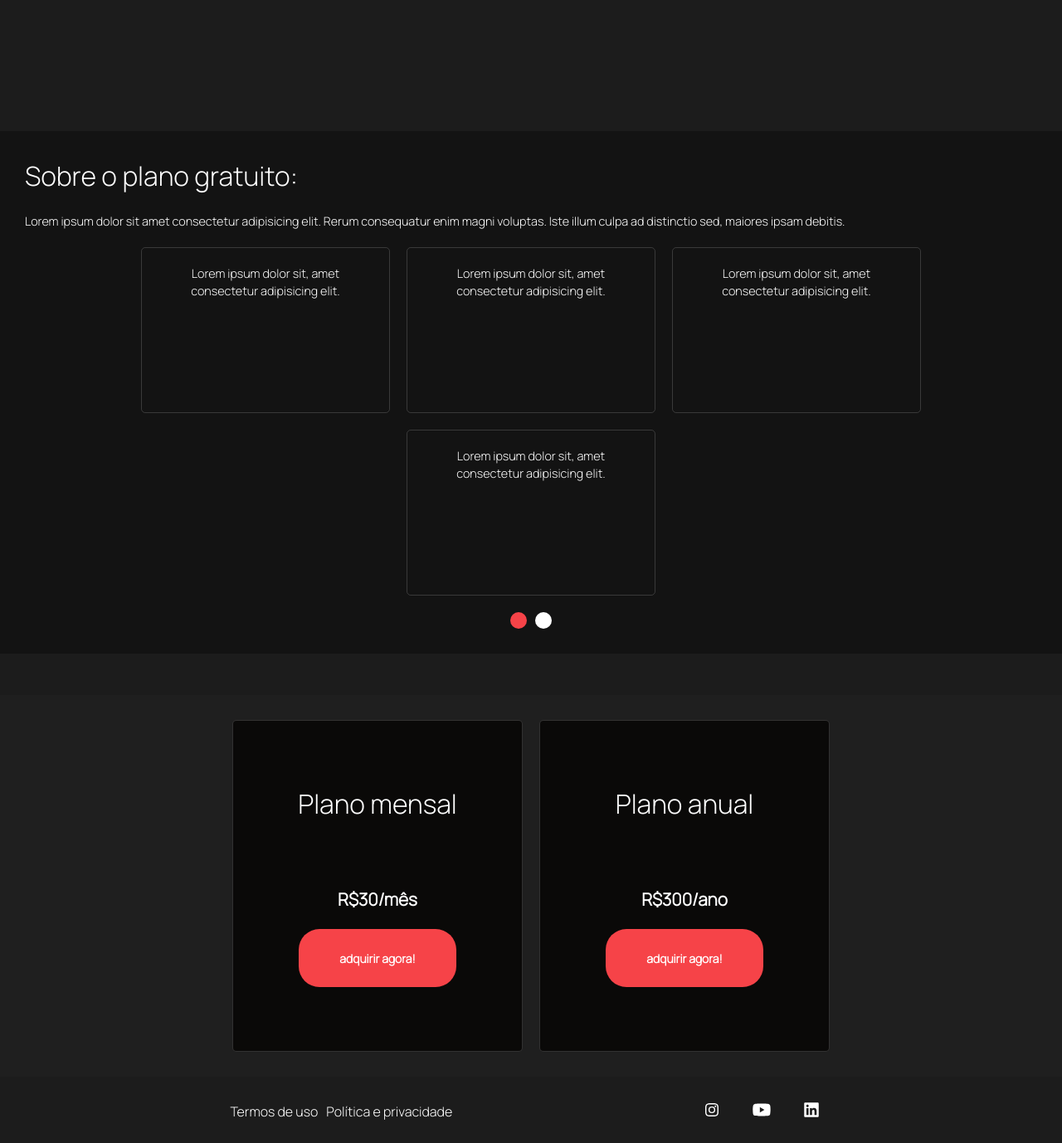
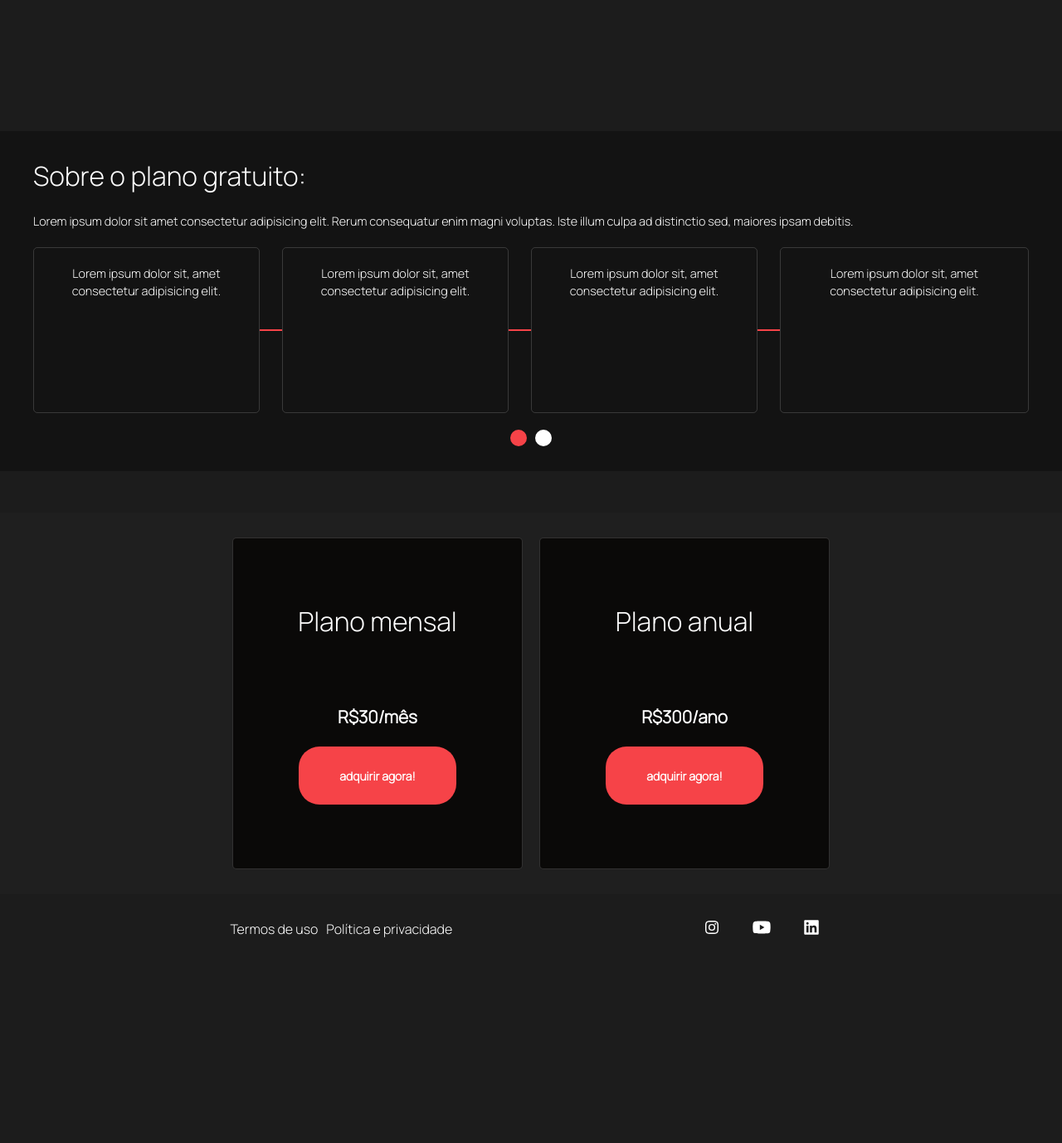
Before and after one commit to JoaoPedroSarmento/JoaoPedroSarmento.github.io, a PHP site: page / in a window 1280 px wide. Shown: the part 652-2030 px from the top of the page at 83% size. After the commit the page ends 1782 px from the top, so only its background shows below. Run offline with PHP 8.4, Linux system fonts and the light colour scheme.

Commit message:
Projeto site

```diff
--- a/projetoSite/estilos/containerContent/containerContent.css
+++ b/projetoSite/estilos/containerContent/containerContent.css
@@ -1,21 +1,20 @@
 /* Conteúdo do container*/
-
 .container-content-1 {
-  width: 300px;
+  flex: 0 1 300px;
   height: 200px;
   cursor: pointer;
   border: 1px solid var(--cinza-2);
   border-radius: 5px;
 }
 .container-content-2 {
-  width: 350px;
+  flex: 0 1 350px;
   height: 400px;
   border-radius: 5px;
   background-color: var(--preto-7);
   border: 1px solid var(--cinza-2);
 }
 .container-content-drop-dow-menu {
-  width: 95%;
+  flex: 0 1 95%;
   height: 40px;
   border-top: inherit;
 }
@@ -26,7 +25,7 @@
 .container-content-3 {
   cursor: pointer;
   border-radius: 5px;
-  width: 200px;
+  flex: 0 1 200px;
   padding: 5px;
   background: var(--cor-navegacao);
   transition: 0.5s ease;
@@ -35,7 +34,7 @@
   background: var(--cinza-2);
 }
 .container-content-4 {
-  width: 200px;
+  flex: 0 1 200px;
   height: 300px;
   border-radius: 5px;
   background: var(--preto-1);
@@ -51,10 +50,10 @@
 .container-content-2:hover {
   backdrop-filter: blur(200px);
 }
-@media (max-width: 500px) {
+@media (max-width:  500px) {
   .container-content-1,
   .container-content-2 {
-    width: 250px;
+    flex: 0 1 250px;
     height: 250px;
   }
 }
--- a/projetoSite/estilos/flex/flex.css
+++ b/projetoSite/estilos/flex/flex.css
@@ -1,3 +1,7 @@
-.flex-grow{
-    flex-grow: 1;
+.flex-grow {
+  flex-grow: 1;
 }
+
+.flex-0-1-100vw {
+  flex: 0 1 100vw;
+}
--- a/projetoSite/estilos/main/main.css
+++ b/projetoSite/estilos/main/main.css
@@ -102,17 +102,75 @@ a img {
   }
 }
 
-.menu {
-  z-index: 999;
-  width: 400px;
-  height: 40px;
-  -webkit-backdrop-filter: blur(16px);
-  backdrop-filter: blur(16px);
-  background-color: rgba(255, 255, 255, 0.08);
-  border: 1px solid rgba(255, 255, 255, 0.08);
-  border-radius: 32px;
+.voltar-topo.ativado {
+  display: flex;
+  justify-content: center;
+  align-items: center;
+  z-index: 9000;
+  width: 50px;
+  height: 50px;
+  top: 85%;
+  cursor: pointer;
+  background: var(--vermelho-2);
+  border-radius: 20px;
+  right: 20px;
+  bottom: 50px;
+}
+.voltar-topo.desativado {
+  display: none;
 }
 
 a:hover {
   color: #fff;
 }
+
+.linha-row {
+  width: 30px;
+  height: 1px;
+  padding: 1px;
+  background: var(--vermelho-2);
+}
+
+.linha-column {
+  display: none;
+  width: 2px;
+  height: 30px;
+  padding: 1;
+  background: var(--vermelho-2);
+}
+
+@media (max-width: 1259px) {
+  .display-flex-row-wrap:nth-of-type(2) .linha-column {
+    display: inline;
+  }
+  .display-flex-row-wrap:nth-of-type(3) .linha-row {
+    display: none;
+  }
+}
+
+@media (max-width: 959px) {
+  .display-flex-row-wrap:nth-of-type(1) .linha-column {
+    display: inline;
+  }
+  .display-flex-row-wrap:nth-of-type(3) .linha-column {
+    display: none;
+  }
+  .display-flex-row-wrap:nth-of-type(4) .linha-column {
+    display: none;
+  }
+  .display-flex-row-wrap:nth-of-type(2) .linha-row {
+    display: none;
+  }
+  .display-flex-row-wrap:nth-of-type(3) .linha-row {
+    display: inline;
+  }
+}
+
+@media (max-width: 659px){
+   .display-flex-row-wrap .linha-row{
+     display: none !important;
+   }
+   .display-flex-row-wrap .linha-column{
+    display: inline !important;
+   }
+}
--- a/projetoSite/estilos/slide/slide.css
+++ b/projetoSite/estilos/slide/slide.css
@@ -12,6 +12,7 @@
 .slide.desativado {
   display: none;
 }
+
 
 .bola {
   width: 20px;
--- a/projetoSite/estilos/width/width.css
+++ b/projetoSite/estilos/width/width.css
@@ -2,3 +2,6 @@
 .width-100vw {
   width: 100vw;
 }
+.width-300px {
+  width: 300px;
+}
--- a/projetoSite/index.html
+++ b/projetoSite/index.html
@@ -53,30 +53,19 @@
         </li>
       </ul>
     </header>
-    <!-- div menu -->
-    <div
-      class="position-fixed display-flex-row-nowrap width-100vw justify-content-center mg-10 pd-20"
+    <a href="#" class="text-decoration-none branco-1"
+      ><div
+        class="voltar-topo desativado position-fixed display-flex-row-nowrap justify-content-center align-items-center"
       >
-      <div
-        class="menu display-flex-row-nowrap justify-content-center gap-20 align-items-center pd-10"
+        <svg
+          xmlns="http://www.w3.org/2000/svg"
+          width="24"
+          height="24"
+          viewBox="0 0 24 24"
         >
-        <a
-          href="./login/login.html"
-          title="Login"
-          aria-label="Entrar"
-          class="btn-menu text-decoration-none branco-1 display-flex-row-nowrap justify-content-center align-items-center"
-          >Login</a
-        >
-
-        <a
-          href="./criarConta/criarConta.html"
-          title="Cria conta"
-          aria-label="Criar conta"
-          class="btn-menu text-decoration-none branco-1 display-flex-row-nowrap justify-content-center align-items-center"
-          >Criar conta</a
-        >
-      </div>
-    </div>
+          <path d="M12 4l8 8H4z" fill="#fff" />
+        </svg></div
+    ></a>
     <!-- main -->
     <main
       class="display-flex-column justify-content-stretch align-items-stretch gap-50"
@@ -112,9 +101,11 @@
       <!-- seção -->
       <section
         id="planos"
-        class="display-flex-row-wrap bg-preto-2 justify-content-center align-items-center gap-20 pd-30"
+        class="display-flex-column bg-preto-2 justify-content-center align-items-center gap-20 pd-30"
       >
-        <div class="slide-container display-flex-column gap-30">
+        <div
+          class="slide-container display-flex-column gap-30 justify-content-center align-items-center"
+        >
           <div class="slide ativado" data-index="1">
             <h1>Sobre o plano gratuito:</h1>
             <p>
@@ -122,20 +113,91 @@
               consequatur enim magni voluptas. Iste illum culpa ad distinctio
               sed, maiores ipsam debitis.
             </p>
+            <!-- div container -->
             <div
-              class="display-flex-row-wrap justify-content-center align-items-center gap-20"
+              class="display-flex-row-wrap justify-content-center align-items-center"
+            >
+              <!-- div template 1 -->
+              <div
+                class="display-flex-row-wrap justify-content-center align-items-center"
+              >
+                <div
+                  class="display-flex-column align-items-center justify-content-center"
+                >
+                  <div
+                    class="display-flex-row-nowrap width-300px justify-content-center align-items-center"
                   >
                     <div class="container-content-1 pd-20 text-align-center">
-                <p>Lorem ipsum dolor sit, amet consectetur adipisicing elit.</p>
+                      <p>
+                        Lorem ipsum dolor sit, amet consectetur adipisicing
+                        elit.
+                      </p>
                     </div>
+                    <div class="linha-row"></div>
+                  </div>
+                  <div class="linha-column"></div>
+                </div>
+              </div>
+              <!-- div template 2 -->
+              <div
+                class="display-flex-row-wrap justify-content-center align-items-center"
+              >
+                <div
+                  class="display-flex-column align-items-center justify-content-center"
+                >
+                  <div
+                    class="display-flex-row-nowrap width-300px justify-content-center align-items-center"
+                  >
                     <div class="container-content-1 pd-20 text-align-center">
-                <p>Lorem ipsum dolor sit, amet consectetur adipisicing elit.</p>
+                      <p>
+                        Lorem ipsum dolor sit, amet consectetur adipisicing
+                        elit.
+                      </p>
                     </div>
+                    <div class="linha-row"></div>
+                  </div>
+                  <div class="linha-column"></div>
+                </div>
+              </div>
+              <!-- div template  3-->
+              <div
+                class="display-flex-row-wrap justify-content-center align-items-center"
+              >
+                <div
+                  class="display-flex-column align-items-center justify-content-center"
+                >
+                  <div
+                    class="display-flex-row-nowrap width-300px justify-content-center align-items-center"
+                  >
                     <div class="container-content-1 pd-20 text-align-center">
-                <p>Lorem ipsum dolor sit, amet consectetur adipisicing elit.</p>
+                      <p>
+                        Lorem ipsum dolor sit, amet consectetur adipisicing
+                        elit.
+                      </p>
                     </div>
+                    <div class="linha-row"></div>
+                  </div>
+                  <div class="linha-column"></div>
+                </div>
+              </div>
+              <!-- div template  4-->
+              <div
+                class="display-flex-row-wrap justify-content-center align-items-center"
+              >
+                <div
+                  class="display-flex-column align-items-center justify-content-center"
+                >
+                  <div
+                    class="display-flex-row-nowrap width-300px justify-content-center align-items-center"
+                  >
                     <div class="container-content-1 pd-20 text-align-center">
-                <p>Lorem ipsum dolor sit, amet consectetur adipisicing elit.</p>
+                      <p>
+                        Lorem ipsum dolor sit, amet consectetur adipisicing
+                        elit.
+                      </p>
+                    </div>
+                  </div>
+                </div>
               </div>
             </div>
           </div>
@@ -146,20 +208,91 @@
               consequatur enim magni voluptas. Iste illum culpa ad distinctio
               sed, maiores ipsam debitis.
             </p>
+            <!-- div container -->
             <div
-              class="display-flex-row-wrap justify-content-center align-items-center gap-20"
+              class="display-flex-row-wrap justify-content-center align-items-center"
+            >
+              <!-- div template 1 -->
+              <div
+                class="display-flex-row-wrap justify-content-center align-items-center"
+              >
+                <div
+                  class="display-flex-column align-items-center justify-content-center"
+                >
+                  <div
+                    class="display-flex-row-nowrap width-300px justify-content-center align-items-center"
                   >
                     <div class="container-content-1 pd-20 text-align-center">
-                <p>Lorem ipsum dolor sit, amet consectetur adipisicing elit.</p>
+                      <p>
+                        Lorem ipsum dolor sit, amet consectetur adipisicing
+                        elit.
+                      </p>
                     </div>
+                    <div class="linha-row"></div>
+                  </div>
+                  <div class="linha-column"></div>
+                </div>
+              </div>
+              <!-- div template 2 -->
+              <div
+                class="display-flex-row-wrap justify-content-center align-items-center"
+              >
+                <div
+                  class="display-flex-column align-items-center justify-content-center"
+                >
+                  <div
+                    class="display-flex-row-nowrap width-300px justify-content-center align-items-center"
+                  >
                     <div class="container-content-1 pd-20 text-align-center">
-                <p>Lorem ipsum dolor sit, amet consectetur adipisicing elit.</p>
+                      <p>
+                        Lorem ipsum dolor sit, amet consectetur adipisicing
+                        elit.
+                      </p>
                     </div>
+                    <div class="linha-row"></div>
+                  </div>
+                  <div class="linha-column"></div>
+                </div>
+              </div>
+              <!-- div template  3-->
+              <div
+                class="display-flex-row-wrap justify-content-center align-items-center"
+              >
+                <div
+                  class="display-flex-column align-items-center justify-content-center"
+                >
+                  <div
+                    class="display-flex-row-nowrap width-300px justify-content-center align-items-center"
+                  >
                     <div class="container-content-1 pd-20 text-align-center">
-                <p>Lorem ipsum dolor sit, amet consectetur adipisicing elit.</p>
+                      <p>
+                        Lorem ipsum dolor sit, amet consectetur adipisicing
+                        elit.
+                      </p>
                     </div>
+                    <div class="linha-row"></div>
+                  </div>
+                  <div class="linha-column"></div>
+                </div>
+              </div>
+              <!-- div template  4-->
+              <div
+                class="display-flex-row-wrap justify-content-center align-items-center"
+              >
+                <div
+                  class="display-flex-column align-items-center justify-content-center"
+                >
+                  <div
+                    class="display-flex-row-nowrap width-300px justify-content-center align-items-center"
+                  >
                     <div class="container-content-1 pd-20 text-align-center">
-                <p>Lorem ipsum dolor sit, amet consectetur adipisicing elit.</p>
+                      <p>
+                        Lorem ipsum dolor sit, amet consectetur adipisicing
+                        elit.
+                      </p>
+                    </div>
+                  </div>
+                </div>
               </div>
             </div>
           </div>
@@ -246,5 +379,6 @@
         /></a>
       </div>
     </footer>
+    <script src="./scripts/alteraLinha/alteraLinha.js"></script>
   </body>
 </html>
--- /dev/null
+++ b/projetoSite/scripts/alteraLinha/alteraLinha.js
@@ -0,0 +1,5 @@
+const posicoesY = [];
+
+const linhasRow = document.querySelectorAll(".linhas-row");
+const linhascolumn = document.querySelectorAll(".linhas-column");
+let caixas = document.querySelectorAll(".containter-content-1");
--- a/projetoSite/scripts/main/main.js
+++ b/projetoSite/scripts/main/main.js
@@ -1,4 +1,17 @@
 import { removecapa } from "../removeCapa/removeCapa.js"; // Importando função para remover capa
 import { rodaSlides } from "../slide/slide.js";
 window.onload = removecapa(); // removendo a capa quando a página for carregada
+function voltarAoHeader() {
+  window.addEventListener("scroll", () => {
+    const btn = document.querySelector(".voltar-topo");
+    if (scrollY > 20) {
+      btn.classList.remove("desativado");
+      btn.classList.add("ativado");
+    } else if (screenY < 20) {
+      btn.classList.remove("ativado");
+      btn.classList.add("desativado");
+    }
+  });
+}
+voltarAoHeader();
 rodaSlides();
```
Also changed, not shown: projetoSite/scripts/slide/slide.js (+27 -1 lines). Lines whose indentation alone changed are shown as unchanged.
